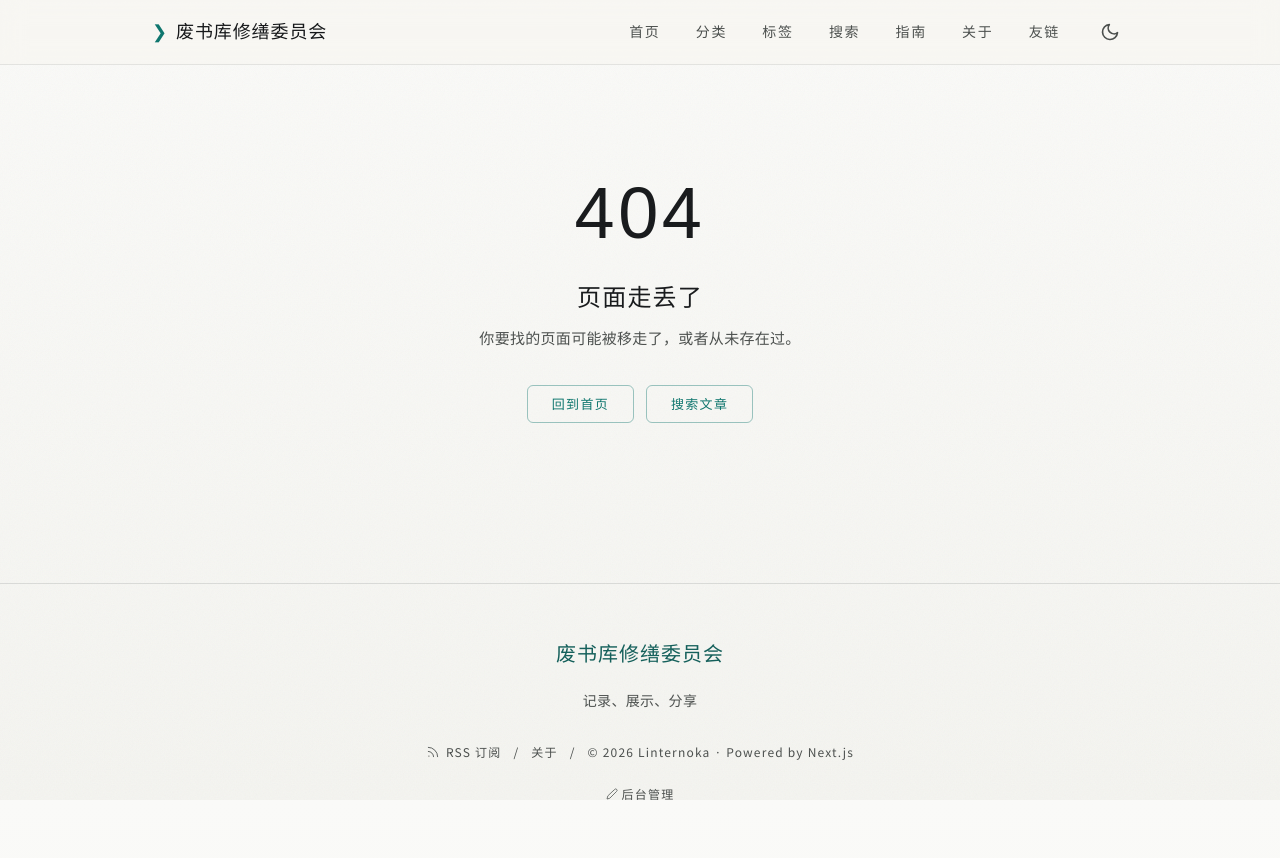
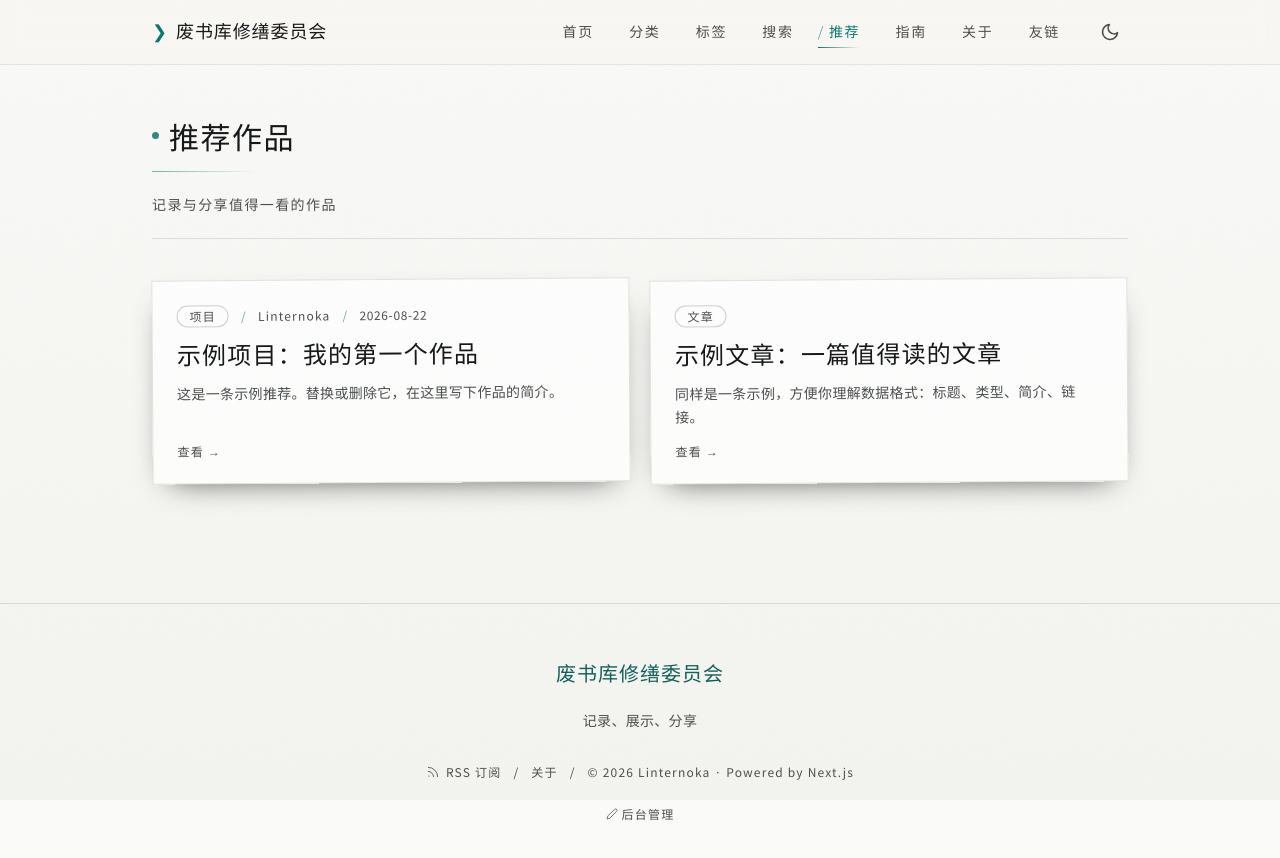
Before and after one commit to Linternoka/personal-blog, a Next.js app: page /works in a window 1280 px wide. Before the commit this address had no page. Shown: the top 858 px of the page. Built offline with nearby package versions, Linux system fonts and the light colour scheme.

Commit message:
feat: 新增推荐作品栏目——卡片式展示（标题/类型/简介/链接），数据模块化存于 content/works.json

```diff
--- a/app/guide/page.tsx
+++ b/app/guide/page.tsx
@@ -138,6 +138,11 @@ export default function GuidePage() {
             里的 <code>PRESET_CATEGORIES</code> 数组；
           </li>
           <li>
+            <strong>管理推荐作品</strong>：编辑{" "}
+            <code className="rounded bg-bgsoft px-1.5 py-0.5 text-sm text-goldstrong">content/works.json</code>，
+            按「标题 / 类型 / 简介 / 链接」逐条添加即可，保存推送后自动上线；
+          </li>
+          <li>
             <strong>改外观配色/特效</strong>：全局样式都在{" "}
             <code className="rounded bg-bgsoft px-1.5 py-0.5 text-sm text-goldstrong">app/globals.css</code>；
           </li>
--- /dev/null
+++ b/app/works/page.tsx
@@ -0,0 +1,81 @@
+import type { Metadata } from "next";
+import { getWorks, type WorkItem } from "@/lib/works";
+import Reveal from "@/components/Reveal";
+import EmptyState from "@/components/EmptyState";
+
+export const metadata: Metadata = {
+  title: "推荐作品",
+  description: "记录与分享值得一看的作品",
+};
+
+/** 单张推荐卡片：标题 / 类型 / 简介 / 链接（复用档案残片卡片设计） */
+function WorkCard({ work }: { work: WorkItem }) {
+  return (
+    <a
+      href={work.url}
+      target="_blank"
+      rel="noopener noreferrer"
+      className="card-archive group flex h-full flex-col"
+    >
+      <div className="mb-3 flex flex-wrap items-center gap-3 text-xs text-textsoft">
+        <span className="pill">{work.type}</span>
+        {work.author && (
+          <>
+            <span className="text-gold/60">/</span>
+            <span className="tracking-widest">{work.author}</span>
+          </>
+        )}
+        {work.date && (
+          <>
+            <span className="text-gold/60">/</span>
+            <time className="tabular-nums tracking-wider">{work.date}</time>
+          </>
+        )}
+      </div>
+
+      <h2 className="kam-title text-xl leading-snug text-text transition-colors duration-500 group-hover:text-goldstrong sm:text-2xl">
+        {work.title}
+      </h2>
+
+      {work.description && (
+        <p className="mt-2 line-clamp-3 max-w-2xl text-sm leading-relaxed text-textsoft">
+          {work.description}
+        </p>
+      )}
+
+      <span className="kam-link mt-auto inline-flex items-center gap-1 pt-4 text-xs tracking-widest">
+        查看 →
+      </span>
+    </a>
+  );
+}
+
+export default function WorksPage() {
+  const works = getWorks();
+
+  return (
+    <div className="mx-auto w-full max-w-5xl px-4 py-14 sm:px-6">
+      <div className="border-b border-line pb-6">
+        <h1 className="kam-section-ja text-3xl">推荐作品</h1>
+        <p className="mt-3 text-sm tracking-widest text-textsoft">
+          记录与分享值得一看的作品
+        </p>
+      </div>
+
+      {works.length === 0 ? (
+        <EmptyState
+          title="还没有推荐作品"
+          hint="在 content/works.json 中逐条添加即可"
+        />
+      ) : (
+        <div className="mt-10 grid gap-5 md:grid-cols-2">
+          {works.map((work, i) => (
+            <Reveal key={work.url + work.title} delay={Math.min(i, 6) * 70}>
+              <WorkCard work={work} />
+            </Reveal>
+          ))}
+        </div>
+      )}
+    </div>
+  );
+}
--- /dev/null
+++ b/content/works.json
@@ -0,0 +1,16 @@
+[
+  {
+    "title": "示例项目：我的第一个作品",
+    "type": "项目",
+    "description": "这是一条示例推荐。替换或删除它，在这里写下作品的简介。",
+    "url": "https://example.com",
+    "author": "Linternoka",
+    "date": "2026-08-22"
+  },
+  {
+    "title": "示例文章：一篇值得读的文章",
+    "type": "文章",
+    "description": "同样是一条示例，方便你理解数据格式：标题、类型、简介、链接。",
+    "url": "https://example.com/article"
+  }
+]
--- a/lib/site.ts
+++ b/lib/site.ts
@@ -13,6 +13,7 @@ export const siteConfig = {
     { title: "分类", href: "/categories" },
     { title: "标签", href: "/tags" },
     { title: "搜索", href: "/search" },
+    { title: "推荐", href: "/works" },
     { title: "指南", href: "/guide" },
     { title: "关于", href: "/about" },
     { title: "友链", href: "/friends" },
--- /dev/null
+++ b/lib/works.ts
@@ -0,0 +1,22 @@
+import raw from "../content/works.json";
+
+/** 推荐作品条目（content/works.json 中逐条添加即可） */
+export interface WorkItem {
+  /** 作品标题 */
+  title: string;
+  /** 类型：项目 / 文章 / 视频 / 音乐 / 游戏 / 书 等自由填写 */
+  type: string;
+  /** 一句话简介 */
+  description: string;
+  /** 外链地址 */
+  url: string;
+  /** 作者（可选） */
+  author?: string;
+  /** 日期（可选，如 2026-08-22） */
+  date?: string;
+}
+
+/** 读取推荐作品列表（按数组顺序展示） */
+export function getWorks(): WorkItem[] {
+  return raw as WorkItem[];
+}
```
